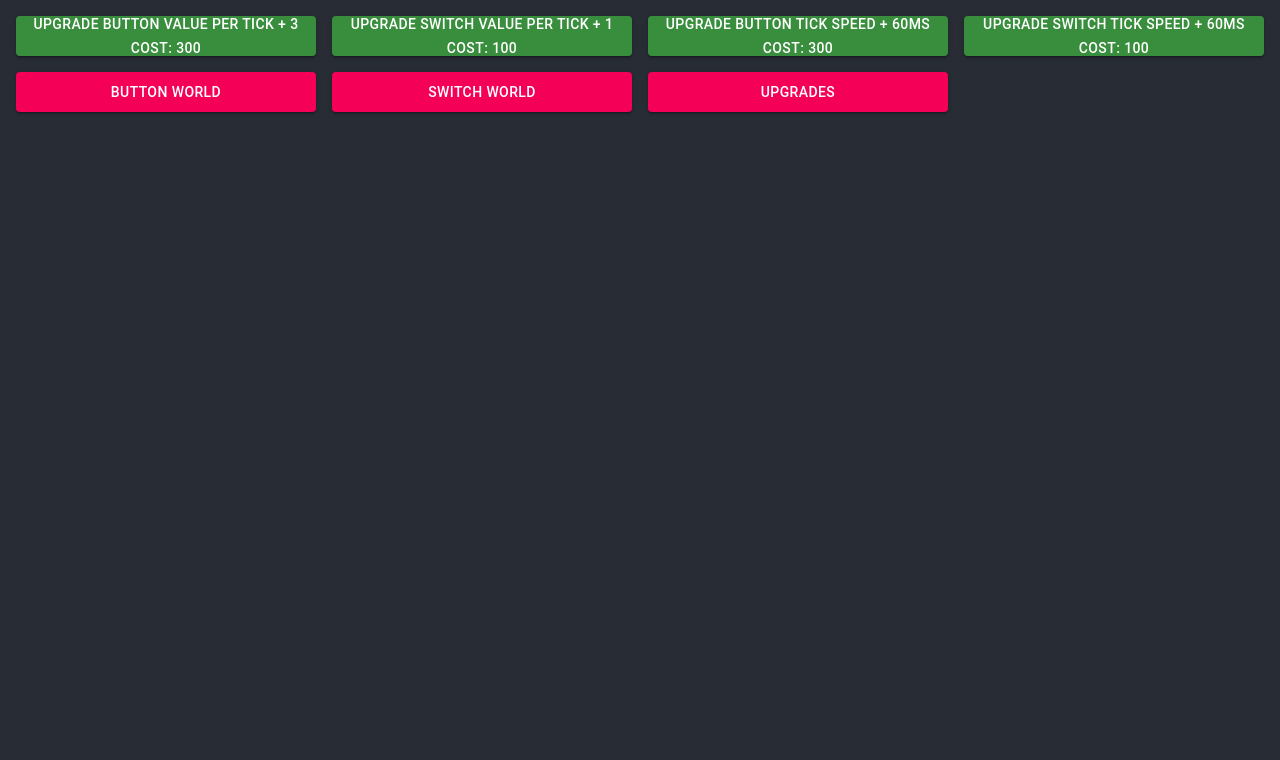
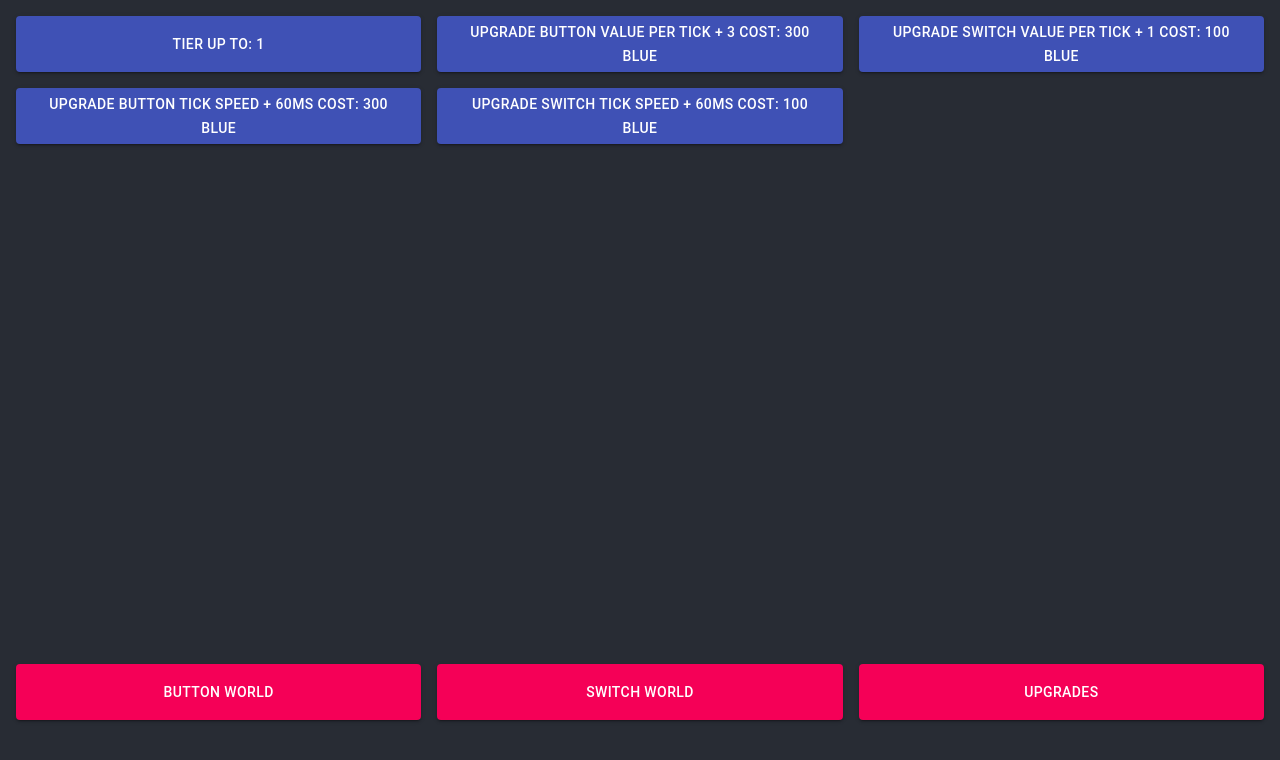
Before and after one commit to Gregorio21/reactincremental, a React (Create React App) app: page / in a window 1280 px wide. Both pictures are taken after a click on the button "UPGRADES". Shown: the top 760 px of the page. Built offline with nearby package versions, Linux system fonts and the light colour scheme.

Commit message:
Added work in progress tier up button

```diff
--- a/src/App.css
+++ b/src/App.css
@@ -10,8 +10,8 @@
     padding-right: 2vh;
     min-height: 100vh;
     display: grid;
-  grid-template-columns: repeat(4,1fr);
-  grid-template-rows: 5vh 5vh;
+    grid-template-columns: repeat(3,1fr);
+    grid-template-rows: repeat(11,7vh);
     grid-gap: 2vh;
     font-size: calc(10px + 2vmin);
     color: white;
@@ -19,28 +19,20 @@
 }
 
 .Increment {
-    grid-column: 2 / 3;
-    grid-row: 1;
+    grid-column: 2;
+    grid-row: 2;
     justify-content: center !important;
 }
 
+.Increment2 {
+    grid-column: 2;
+    grid-row: 3;
+    justify-content: center !important;
+    background-color: #388e3c !important;
+}
+
 .tab {
-    grid-row: 2;
     grid-column: span 1;
+    grid-row: 10;
     width: 100%;
 }
-
-.upgrades {
-    grid-row: 1;
-    background-color: #388e3c !important;
-    color: white !important;
-}
-.upgrades5 {
-    grid-row: 2;
-    background-color: #388e3c !important;
-    color: white !important;
-}
-.rows {
-    grid-column: span 4;
-    grid-row: span 1;
-}
--- a/src/App.js
+++ b/src/App.js
@@ -34,13 +34,15 @@ class App extends Component {
         super(props);
         this.state = {
             buttonState: [0,3,300,300],
-            tab: 1,
+            tab: 0,
             switchState: [0,1,300,100],
+            buttonStateGreen: [0, 3, 300, 300],
+            tier: 0,
 
         };
     }
     componentDidMount() {
-        this.interval = setInterval(() => this.updateButtonValue(), this.state.buttonState[2]);
+        this.interval = setInterval(() => this.updateButtonValue(this.state.buttonState), this.state.buttonState[2]);
         this.interval2 = setInterval(() => this.updateSwitchValue(), this.state.switchState[2]);
     }
     componentWillUnmount() {
@@ -48,10 +50,10 @@ class App extends Component {
         clearInterval(this.interval2);
     }
 
-    updateButtonValue() {
-        const buttonState = this.state.buttonState;
+    updateButtonValue(button) {
+        const buttonState = button;
         buttonState[0] = buttonState[0] + buttonState[1];
-        this.setState({ buttonState: buttonState });
+        this.setState({ button: buttonState });
 
     }
     updateSwitchValue() {
@@ -60,13 +62,13 @@ class App extends Component {
         this.setState({ switchState: switchState });
 
     }
-    updateButtonIncrement(x) {
-        const buttonState = this.state.buttonState;
+    updateButtonIncrement(x,button) {
+        const buttonState = button;
         if (buttonState[0] > buttonState[3]) {
             buttonState[1] += x;
             buttonState[0] -= buttonState[3];
             buttonState[3] *= 2;
-            this.setState({ buttonState: buttonState });
+            this.setState({ button: buttonState });
         }
     }
     updateSwitchIncrement(x) {
@@ -79,15 +81,15 @@ class App extends Component {
         }
 
     }
-    updateButtonTick(x) {
-        const buttonState = this.state.buttonState;
+    updateButtonTick(x,button,interval) {
+        const buttonState = button;
         if (buttonState[0] > buttonState[3] && buttonState[2] > 0) {
             buttonState[2] += x;
             buttonState[0] -= buttonState[3];
             buttonState[3] *= 2;
-            this.setState({ buttonState: buttonState });
-            clearInterval(this.interval);
-            this.interval = setInterval(() => this.updateButtonValue(), this.state.buttonState[2]);
+            this.setState({ button: buttonState });
+            clearInterval(interval);
+            interval = setInterval(() => this.updateButtonValue(button), this.state.buttonState[2]);
         }
     }
     updateSwitchTick(x) {
@@ -102,21 +104,39 @@ class App extends Component {
         }
 
     }
+
+    tierUp() {
+        const tier = this.state.tier;
+        this.setState({ tier: tier + 1 });
+        this.interval3 = setInterval(() => this.updateButtonValue(this.state.buttonStateGreen), this.state.buttonStateGreen[2]);
+    }
+
     getTab(i) {
-        var tabs = [<ButtonIncremenet onClick={() => this.updateButtonValue()} value={this.state.buttonState}> </ButtonIncremenet>, <SwitchIncrement value={this.state.switchState} onChange={() => this.updateSwitchValue()}></SwitchIncrement>, <Upgrades costSwitch={this.state.switchState[3]} costButton={this.state.buttonState[3]} onClick1={() => this.updateButtonIncrement(3)} onClick2={() => this.updateSwitchIncrement(1)} onClick3={() => this.updateSwitchTick(-60)} onClick4={() => this.updateButtonTick(-60)}></Upgrades>];
+        var tabs = [<ButtonIncremenet tier={0} className="Increment" onClick={() => this.updateButtonValue(this.state.buttonState)} value={this.state.buttonState}> </ButtonIncremenet>,
+            <SwitchIncrement value={this.state.switchState} onChange={() => this.updateSwitchValue()}></SwitchIncrement>,
+            <Upgrades costSwitch={this.state.switchState[3]} costButton={this.state.buttonState[3]} onClick1={() => this.updateButtonIncrement(3, this.state.buttonState)} onClick2={() => this.updateSwitchIncrement(1)} onClick3={() => this.updateSwitchTick(-60)} onClick4={() => this.updateButtonTick(-60, this.state.buttonState,this.interval)} onClick5={() => this.tierUp()} tier={this.state.tier}></Upgrades>
+        ];
         return tabs[i];
     }
     setTab(i) {
         this.setState({ tab: i })
     }
+
+    getTier1() {
+        if (this.state.tier > 0 && this.state.tab == 2) {
+            return <Upgrades costSwitch={this.state.switchState[3]} costButton={this.state.buttonState[3]} onClick1={() => this.updateButtonIncrement(3, this.state.buttonState)} onClick2={() => this.updateSwitchIncrement(1)} onClick3={() => this.updateSwitchTick(-60)} onClick4={() => this.updateButtonTick(-60, this.state.buttonState)} onClick5={() => this.tierUp()} tier={this.state.tier}></Upgrades>
+        }
+        else if (this.state.tier > 0 && this.state.tab == 0) {
+            return <ButtonIncremenet tier={1} onClick={() => this.updateButtonValue(this.state.buttonStateGreen)} value={this.state.buttonStateGreen} className="Increment2"> </ButtonIncremenet>
+        }
+    }
     render() {
-
         return (
             <div className="App">
                 <div className="App-header">
 
                     {this.getTab(this.state.tab)}
-
+                    {this.getTier1()}
                     <Badge badgeContent={0} color="primary" className="tab"> <Button variant="contained" onClick={() => this.setTab(0)} color="secondary" className="tab"> Button World </Button> </Badge>
                     <Badge badgeContent={0} color="primary" className="tab"> <Button variant="contained" onClick={() => this.setTab(1)} color="secondary" className="tab"> Switch World </Button> </Badge>
                     <Badge badgeContent={0} color="primary" className="tab"> <Button variant="contained" onClick={() => this.setTab(2)} color="secondary" className="tab"> Upgrades </Button> </Badge>
--- a/src/ButtonIncrement.js
+++ b/src/ButtonIncrement.js
@@ -11,8 +11,9 @@ class ButtonIncrement extends Component {
 
 
     render() {
+        const colors = ['blue','green'];
         return (
-            <Button variant="contained" color="primary" onClick={() => this.props.onClick()} className="Increment"> {this.props.value[0]} </Button>
+            <Button variant="contained" color="primary" onClick={() => this.props.onClick()} className={this.props.className}> {this.props.value[0]} {colors[this.props.tier]} </Button>
         );
     }
 }
--- a/src/Upgrades.css
+++ b/src/Upgrades.css
@@ -1,19 +1,11 @@
-.item {
-    grid-row: 1;
+.upgradeTier1 {
+    grid-column: span 1;
+    background-color: #3f51b5 !important;
+    color: white !important;
+}
+
+.upgradeTier2 {
+    grid-row: span 1;
     background-color: #388e3c !important;
     color: white !important;
 }
-
-.item2 {
-    grid-row: 2;
-    background-color: #388e3c !important;
-    color: white !important;
-}
-
-.rows {
-    display: grid;
-    grid-template-columns: repeat(4,1fr);
-    grid-template-rows: 5vh 5vh;
-    grid-gap: 2vh;
-    margin-bottom: 2vh;
-}
--- a/src/Upgrades.js
+++ b/src/Upgrades.js
@@ -1,5 +1,5 @@
 import "./Upgrades.css";
-import { Component } from 'react';
+import { Component, Fragment } from 'react';
 import { Button } from '@material-ui/core';
 
 class Upgrades extends Component {
@@ -11,15 +11,15 @@ class Upgrades extends Component {
 
     render() {
         return (
-            <div className='rows'>
+            <Fragment>
 
-                <Button variant="contained" onClick={() => this.props.onClick1()} className='item'> Upgrade Button Value Per Tick + 3 cost: {this.props.costButton} </Button>
-                <Button variant="contained" onClick={() => this.props.onClick2()} className='item'> Upgrade Switch Value Per Tick + 1 cost: {this.props.costSwitch} </Button>
-                <Button variant="contained" onClick={() => this.props.onClick4()} className='item'> Upgrade Button Tick Speed + 60ms cost: {this.props.costButton} </Button>
-                <Button variant="contained" onClick={() => this.props.onClick3()} className='item'> Upgrade Switch Tick Speed + 60ms cost: {this.props.costSwitch} </Button>
+                <Button variant="contained" onClick={() => this.props.onClick5()} className='upgradeTier1'> Tier Up to: {this.props.tier + 1} </Button>
+                <Button variant="contained" onClick={() => this.props.onClick1()} className='upgradeTier1'> Upgrade Button Value Per Tick + 3 cost: {this.props.costButton} blue </Button>
+                <Button variant="contained" onClick={() => this.props.onClick2()} className='upgradeTier1'> Upgrade Switch Value Per Tick + 1 cost: {this.props.costSwitch} blue </Button>
+                <Button variant="contained" onClick={() => this.props.onClick4()} className='upgradeTier1'> Upgrade Button Tick Speed + 60ms cost: {this.props.costButton} blue </Button>
+                <Button variant="contained" onClick={() => this.props.onClick3()} className='upgradeTier1'> Upgrade Switch Tick Speed + 60ms cost: {this.props.costSwitch} blue </Button>
 
-
-            </div>
+            </Fragment>
         );
     }
 }
```
Lines whose indentation alone changed are shown as unchanged.
